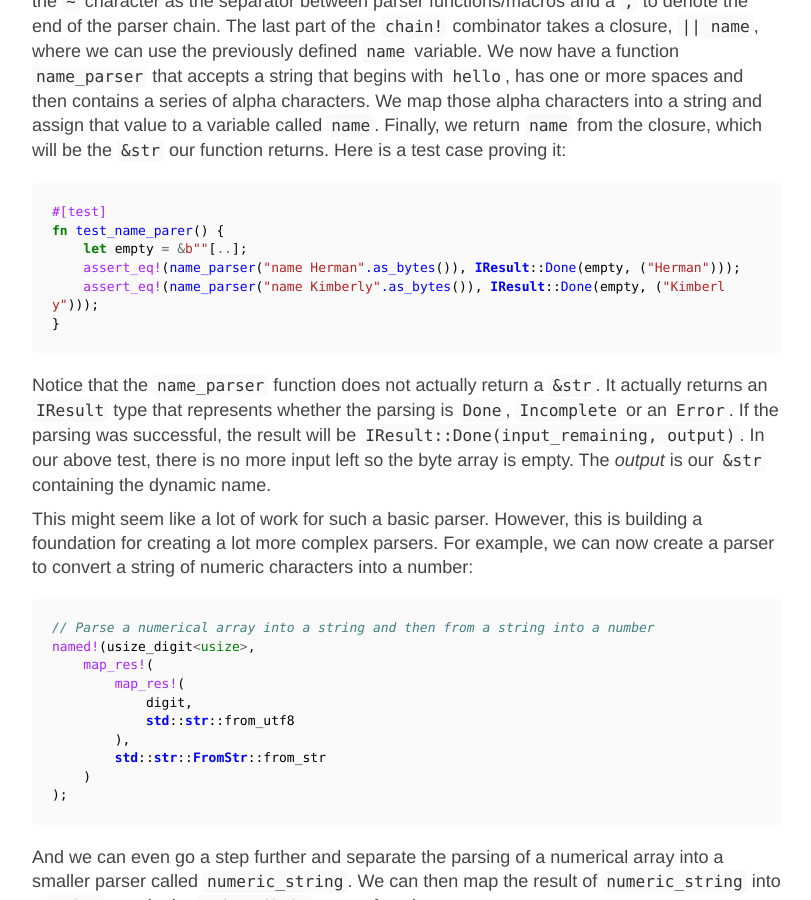
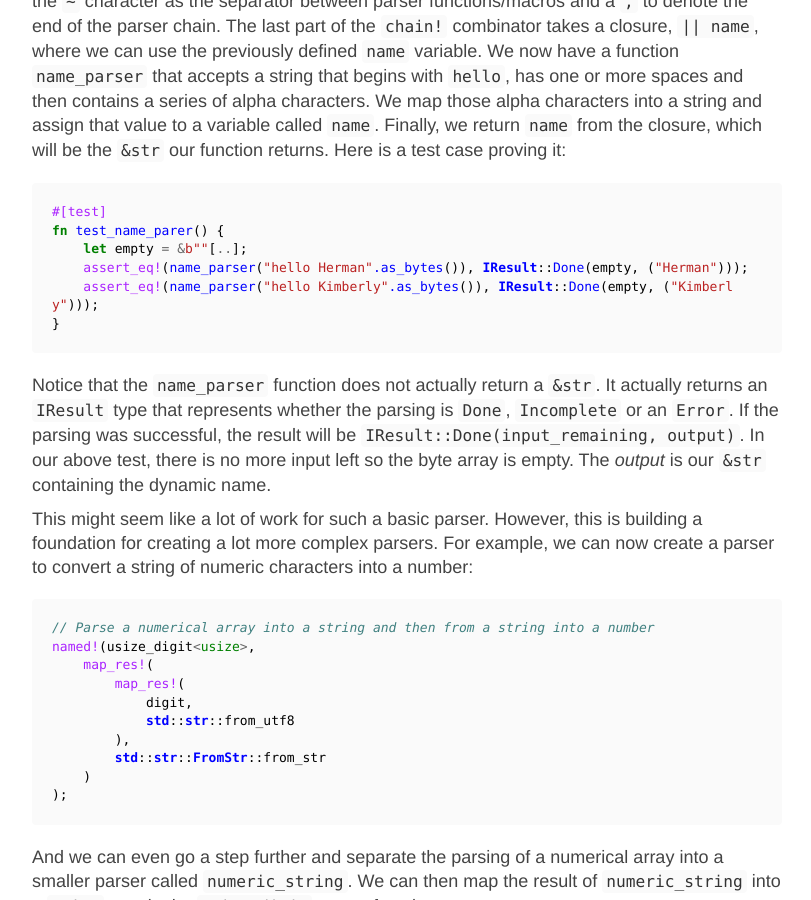
Before and after one commit to hjr3/hjr3.github.io, a Jekyll site: the page built from _posts/2016-08-08-introduction-to-nom-rust-parsing-combinator-framework.md, in a window 1280 px wide and 900 px high, scrolled down 1924 px. Shown: the whole window, without its empty margins (233-1044 px from the left). Built offline with Jekyll 4.4.1, drawn with Linux system fonts in a browser that asks for light colours.

Commit message:
Fixed test case in nom post

````diff
--- a/_posts/2016-08-08-introduction-to-nom-rust-parsing-combinator-framework.md
+++ b/_posts/2016-08-08-introduction-to-nom-rust-parsing-combinator-framework.md
@@ -48,8 +48,8 @@ In the above example, we are using the `named!` macro to create a parser functio
 #[test]
 fn test_name_parer() {
     let empty = &b""[..];
-    assert_eq!(name_parser("name Herman".as_bytes()), IResult::Done(empty, ("Herman")));
-    assert_eq!(name_parser("name Kimberly".as_bytes()), IResult::Done(empty, ("Kimberly")));
+    assert_eq!(name_parser("hello Herman".as_bytes()), IResult::Done(empty, ("Herman")));
+    assert_eq!(name_parser("hello Kimberly".as_bytes()), IResult::Done(empty, ("Kimberly")));
 }
 ```
 
````
